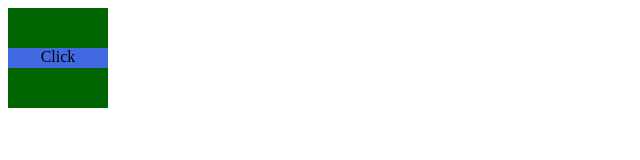
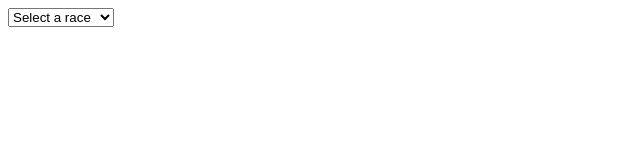
Before and after one commit to Adark-Amal/JQuery-Project, a plain HTML site: page index.html in a window 1280 px wide. Shown: the whole page, without its empty margins (0-640 px from the left). Drawn offline with Linux system fonts and the light colour scheme.

Commit message:
Added a drop down list

```diff
--- a/index.html
+++ b/index.html
@@ -9,10 +9,14 @@
     <link rel="stylesheet" href="css/style.css" />
 </head>
 <body>
-   <div id="container">
-        <div class="box">
-            <div class="box-button">Click</div>
-        </div>
+   <select id="select-menu">
+            <option value="" data-price=''>Select a race</option>
+            <option value="5" data-price="19">5k</option>
+            <option value="10" data-price="29">10k</option>
+            <option value="21" data-price="49">Half Marathon</option>
+            <option value="42" data-price="69">Marathon</option>
+        </select>
+        <div id="feedback-message"></div>
    </div>
 </body>
 </html>
```
